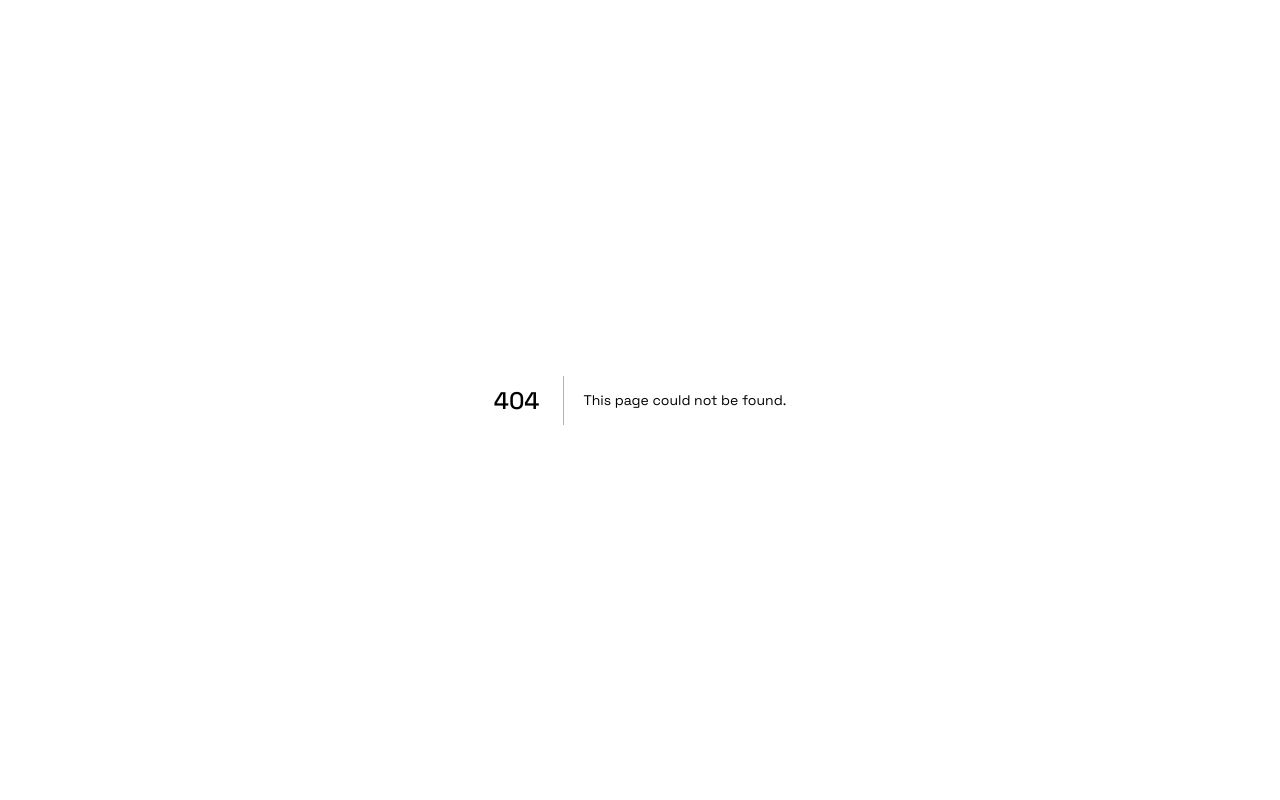
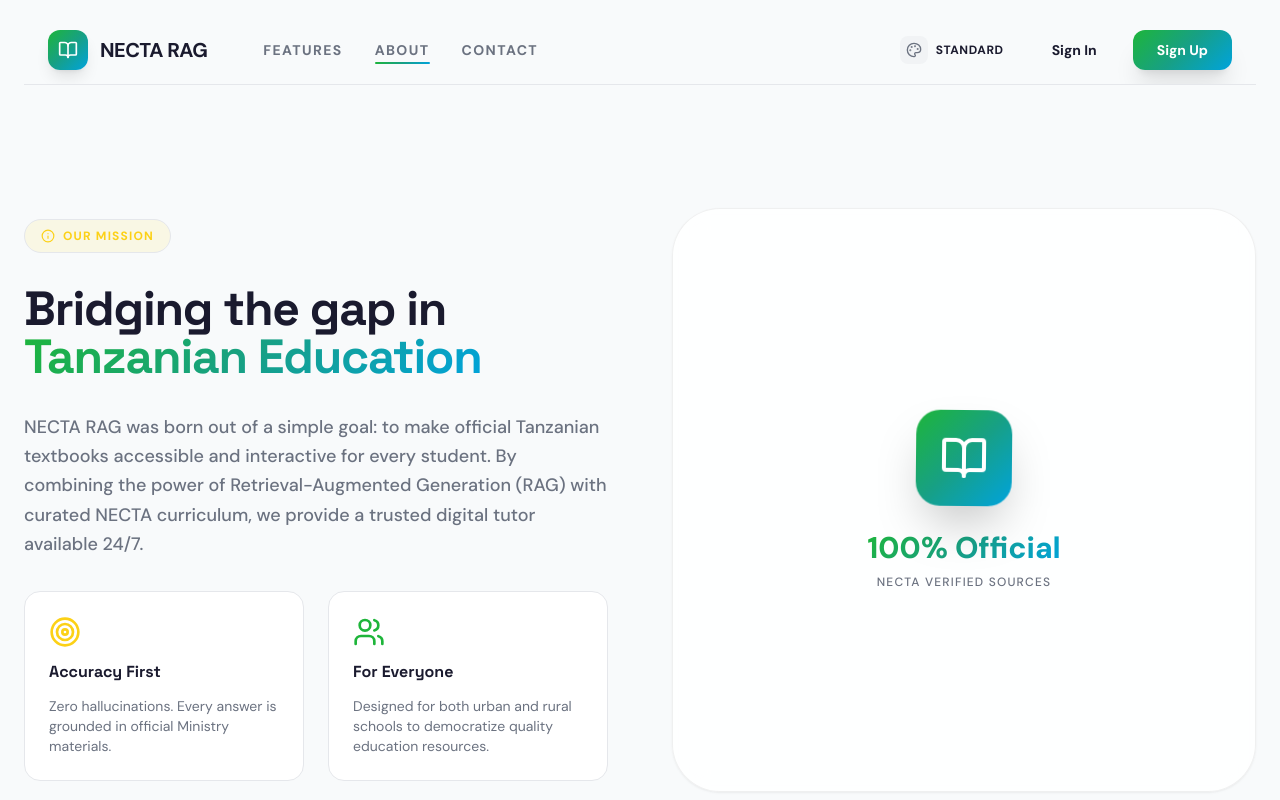
Before and after one commit to mishkat-apps/RAGProto, a Next.js app: page /about in a window 1280 px wide. Before the commit this address had no page. Shown: the top 800 px of the page. Built offline with nearby package versions, Linux system fonts and the light colour scheme.

Commit message:
feat: implement dedicated About page with storytelling animations

```diff
--- /dev/null
+++ b/src/app/about/page.tsx
@@ -0,0 +1,29 @@
+'use client';
+
+import { Header } from '@/components/Header';
+import { Footer } from '@/components/Footer';
+import { AboutSection } from '@/components/AboutSection';
+import { motion, useScroll, useTransform } from 'framer-motion';
+
+export default function AboutPage() {
+    const { scrollYProgress } = useScroll();
+    const auraOpacity = useTransform(scrollYProgress, [0, 0.5, 1], [0.1, 0.2, 0.1]);
+
+    return (
+        <div className="min-h-screen bg-[var(--background)] flex flex-col relative">
+            {/* Background Storytelling Aura */}
+            <motion.div
+                style={{ opacity: auraOpacity }}
+                className="fixed inset-0 bg-gradient-to-tr from-[var(--primary)]/20 via-[var(--accent)]/10 to-[var(--accent-blue)]/20 blur-[150px] -z-10"
+            />
+
+            <Header />
+
+            <main className="flex-1 pt-32 pb-20">
+                <AboutSection />
+            </main>
+
+            <Footer />
+        </div>
+    );
+}
--- a/src/components/AboutSection.tsx
+++ b/src/components/AboutSection.tsx
@@ -1,60 +1,89 @@
 'use client';
 
 import { Info, Target, Users, BookOpen } from 'lucide-react';
+import { motion } from 'framer-motion';
 
 export function AboutSection() {
+    const containerVariants = {
+        hidden: { opacity: 0 },
+        visible: {
+            opacity: 1,
+            transition: {
+                staggerChildren: 0.2
+            }
+        }
+    };
+
+    const itemVariants = {
+        hidden: { y: 20, opacity: 0 },
+        visible: { y: 0, opacity: 1 }
+    };
+
     return (
-        <section id="about" className="py-32 px-6 relative overflow-hidden">
-            {/* Background decoration */}
-            <div className="absolute top-0 right-0 w-96 h-96 bg-[var(--primary)]/5 rounded-full blur-[100px] -z-10" />
-
-            <div className="max-w-7xl mx-auto grid grid-cols-1 lg:grid-cols-2 gap-16 items-center">
+        <section id="about" className="py-20 px-6 relative overflow-hidden">
+            <motion.div
+                initial="hidden"
+                whileInView="visible"
+                viewport={{ once: true, margin: "-100px" }}
+                variants={containerVariants}
+                className="max-w-7xl mx-auto grid grid-cols-1 lg:grid-cols-2 gap-16 items-center"
+            >
                 <div className="space-y-8">
-                    <div className="inline-flex items-center gap-2 px-4 py-2 rounded-full bg-[var(--accent)]/10 text-[var(--accent)] border border-[var(--accent)]/20 text-xs font-bold uppercase tracking-widest">
+                    <motion.div variants={itemVariants} className="inline-flex items-center gap-2 px-4 py-2 rounded-full bg-[var(--accent)]/10 text-[var(--accent)] border border-[var(--accent)]/20 text-xs font-bold uppercase tracking-widest">
                         <Info className="w-3.5 h-3.5" />
                         Our Mission
-                    </div>
+                    </motion.div>
 
-                    <h2 className="text-4xl md:text-5xl font-bold tracking-tight text-[var(--foreground)]">
+                    <motion.h2 variants={itemVariants} className="text-4xl md:text-5xl font-bold tracking-tight text-[var(--foreground)]">
                         Bridging the gap in <span className="gradient-text">Tanzanian Education</span>
-                    </h2>
+                    </motion.h2>
 
-                    <p className="text-lg text-[var(--muted-foreground)] leading-relaxed font-medium">
+                    <motion.p variants={itemVariants} className="text-lg text-[var(--muted-foreground)] leading-relaxed font-medium">
                         NECTA RAG was born out of a simple goal: to make official Tanzanian textbooks
                         accessible and interactive for every student. By combining the power of
                         Retrieval-Augmented Generation (RAG) with curated NECTA curriculum, we provide
                         a trusted digital tutor available 24/7.
-                    </p>
+                    </motion.p>
 
-                    <div className="grid grid-cols-1 sm:grid-cols-2 gap-6">
-                        <div className="p-6 rounded-2xl bg-[var(--card)] border border-[var(--border)] space-y-3">
-                            <Target className="w-8 h-8 text-[var(--tz-gold)]" />
+                    <motion.div variants={itemVariants} className="grid grid-cols-1 sm:grid-cols-2 gap-6">
+                        <div className="p-6 rounded-2xl bg-[var(--card)] border border-[var(--border)] space-y-3 hover:shadow-lg transition-all group">
+                            <Target className="w-8 h-8 text-[var(--tz-gold)] group-hover:scale-110 transition-transform" />
                             <h3 className="font-bold text-[var(--foreground)]">Accuracy First</h3>
                             <p className="text-sm text-[var(--muted-foreground)]">Zero hallucinations. Every answer is grounded in official Ministry materials.</p>
                         </div>
-                        <div className="p-6 rounded-2xl bg-[var(--card)] border border-[var(--border)] space-y-3">
-                            <Users className="w-8 h-8 text-[var(--tz-green)]" />
+                        <div className="p-6 rounded-2xl bg-[var(--card)] border border-[var(--border)] space-y-3 hover:shadow-lg transition-all group">
+                            <Users className="w-8 h-8 text-[var(--tz-green)] group-hover:scale-110 transition-transform" />
                             <h3 className="font-bold text-[var(--foreground)]">For Everyone</h3>
                             <p className="text-sm text-[var(--muted-foreground)]">Designed for both urban and rural schools to democratize quality education resources.</p>
                         </div>
-                    </div>
+                    </motion.div>
                 </div>
 
-                <div className="relative">
+                <motion.div
+                    variants={itemVariants}
+                    className="relative"
+                >
                     <div className="aspect-square rounded-[3rem] gradient-tz opacity-10 absolute -inset-4 rotate-3 -z-10" />
-                    <div className="aspect-square rounded-[3rem] border-2 border-[var(--border)] bg-[var(--background)] glass flex items-center justify-center p-12 overflow-hidden group">
+                    <motion.div
+                        whileHover={{ scale: 1.02 }}
+                        className="aspect-square rounded-[3rem] border-2 border-[var(--border)] bg-[var(--background)] glass flex items-center justify-center p-12 overflow-hidden group"
+                    >
                         <div className="text-center space-y-6">
-                            <div className="w-24 h-24 rounded-3xl gradient-btn mx-auto flex items-center justify-center shadow-2xl group-hover:scale-110 transition-transform duration-500">
+                            <motion.div
+                                animate={{ rotate: [0, 5, -5, 0] }}
+                                transition={{ repeat: Infinity, duration: 4 }}
+                                className="w-24 h-24 rounded-3xl gradient-btn mx-auto flex items-center justify-center shadow-2xl group-hover:scale-110 transition-transform duration-500"
+                            >
                                 <BookOpen className="w-12 h-12 text-white" />
-                            </div>
+                            </motion.div>
                             <div className="space-y-2">
                                 <p className="text-3xl font-black gradient-text">100% Official</p>
-                                <p className="text-[var(--muted-foreground)] font-medium">NECTA Verified Sources</p>
+                                <p className="text-[var(--muted-foreground)] font-medium uppercase tracking-widest text-xs">NECTA Verified Sources</p>
                             </div>
                         </div>
-                    </div>
-                </div>
-            </div>
+                    </motion.div>
+                </motion.div>
+            </motion.div>
         </section>
     );
 }
```
